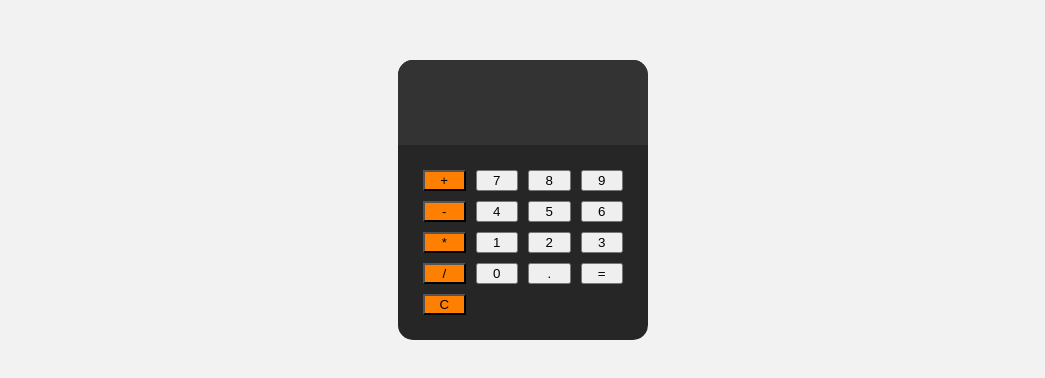
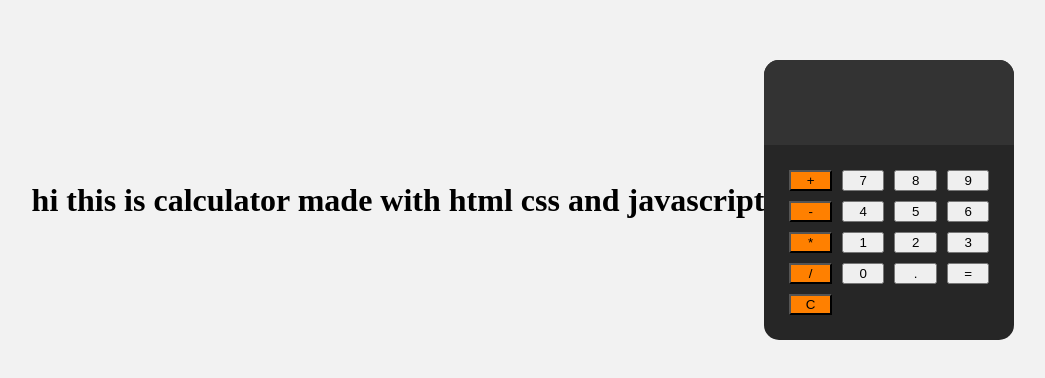
Before and after one commit to deoatharva/calculator, a plain HTML site: page index.html in a window 1280 px wide. Shown: the part 200-578 px from the top of the page, without its empty margins (117-1162 px from the left). Drawn offline with Linux system fonts and the light colour scheme.

Commit message:
Update index.html

```diff
--- a/index.html
+++ b/index.html
@@ -5,6 +5,7 @@
 	<link rel="stylesheet" type="text/css" href="style.css">
 </head>
 <body>
+	<h1>hi this is calculator made with html css and javascript</h1>
 	<div id=calculator>
 		<input id="display" readonly>
 		<div id="keys">
```
